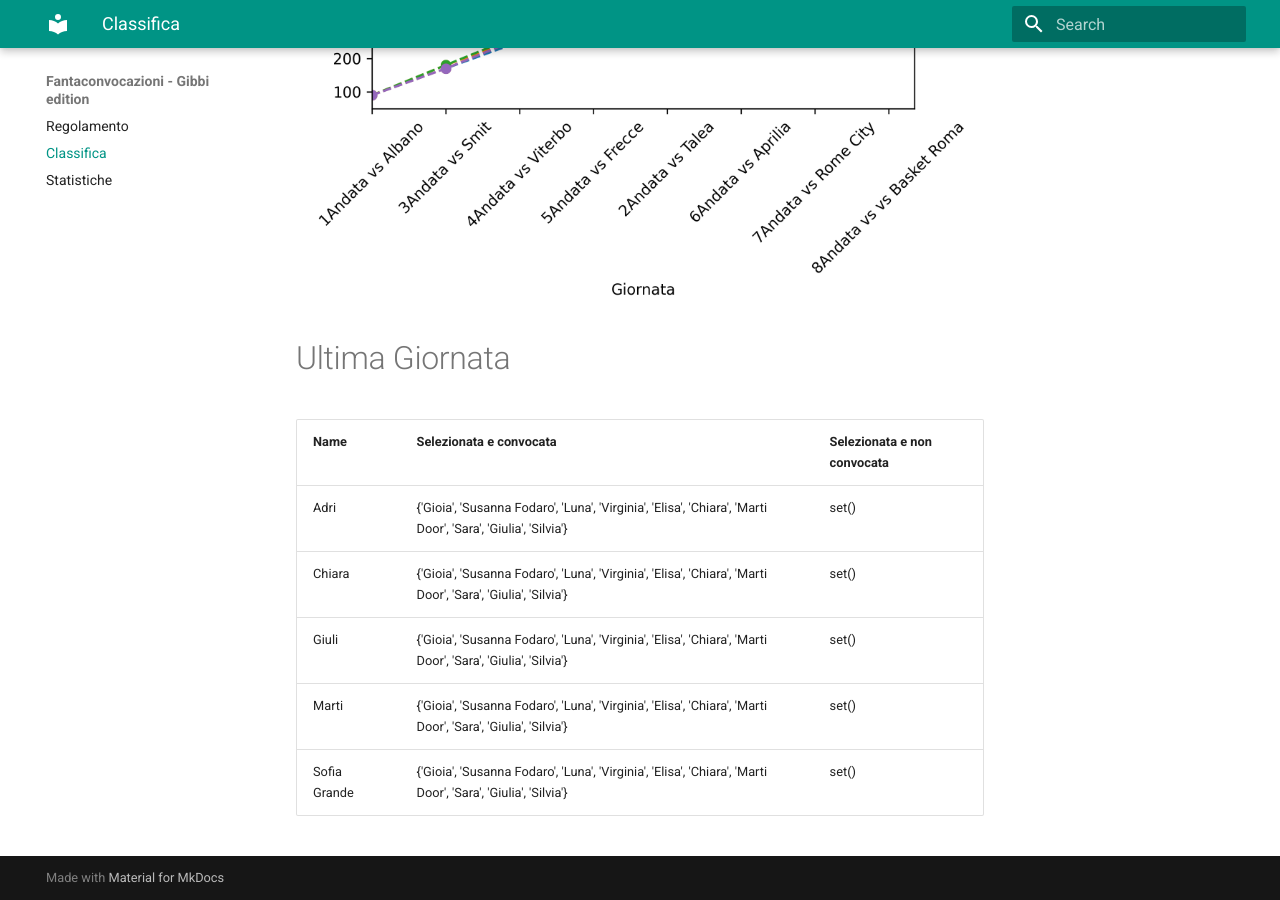
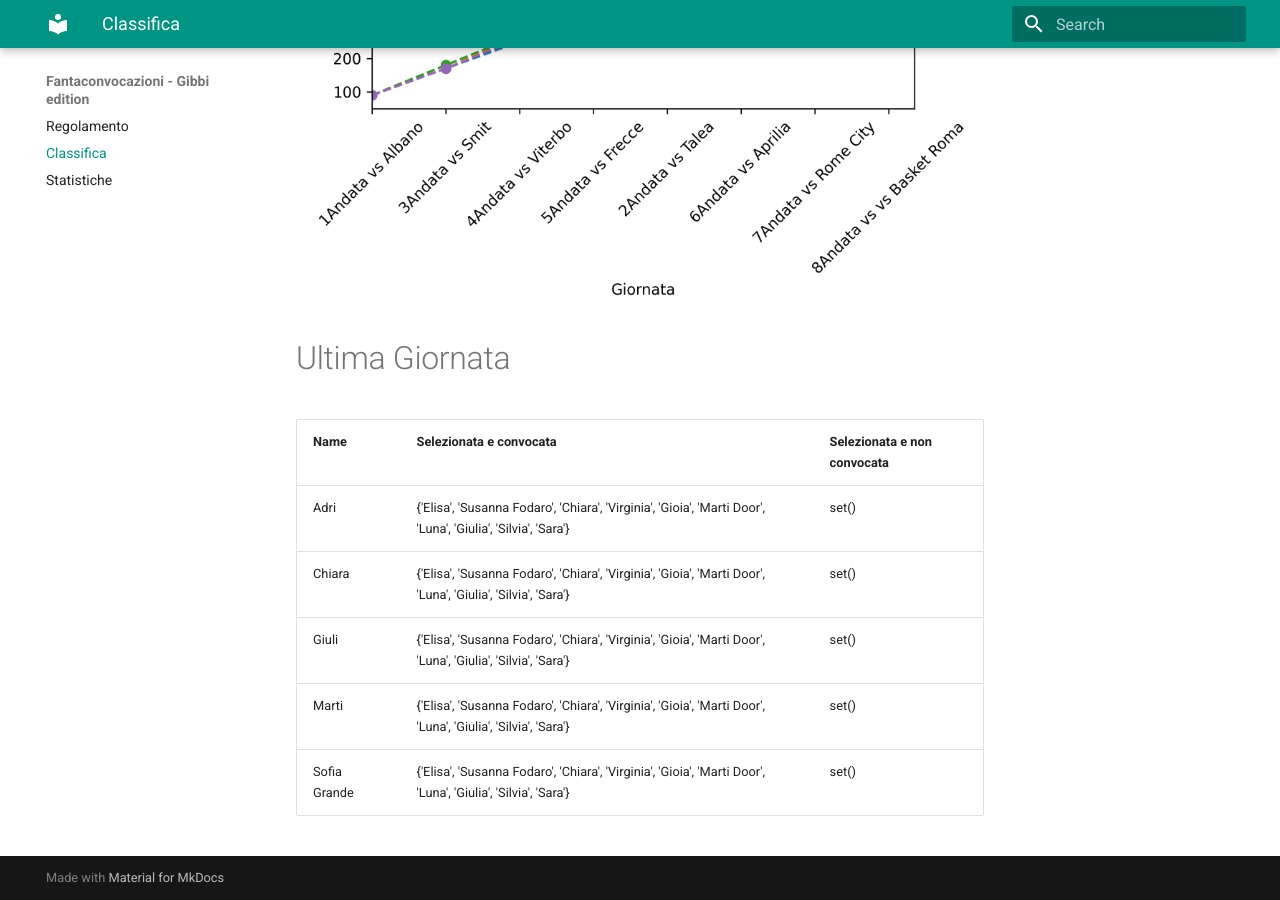
Before and after one commit to martinig94/fantagibbi, an MkDocs documentation site: the page built from docs/Classifica.md, in a window 1280 px wide and 900 px high, scrolled down 810 px. Built offline with MkDocs 1.6.1 and Material for MkDocs 9.7.7, drawn with Linux system fonts in a browser that asks for light colours.

Commit message:
Auto-update from main.py

```diff
--- a/docs/Classifica.md
+++ b/docs/Classifica.md
@@ -18,9 +18,9 @@
 <!-- START_TABLE CORRECT -->
 | Name         | Selezionata e convocata                                                                                      | Selezionata e non convocata   |
 |:-------------|:-------------------------------------------------------------------------------------------------------------|:------------------------------|
-| Adri         | {'Gioia', 'Susanna Fodaro', 'Luna', 'Virginia', 'Elisa', 'Chiara', 'Marti Door', 'Sara', 'Giulia', 'Silvia'} | set()                         |
-| Chiara       | {'Gioia', 'Susanna Fodaro', 'Luna', 'Virginia', 'Elisa', 'Chiara', 'Marti Door', 'Sara', 'Giulia', 'Silvia'} | set()                         |
-| Giuli        | {'Gioia', 'Susanna Fodaro', 'Luna', 'Virginia', 'Elisa', 'Chiara', 'Marti Door', 'Sara', 'Giulia', 'Silvia'} | set()                         |
-| Marti        | {'Gioia', 'Susanna Fodaro', 'Luna', 'Virginia', 'Elisa', 'Chiara', 'Marti Door', 'Sara', 'Giulia', 'Silvia'} | set()                         |
-| Sofia Grande | {'Gioia', 'Susanna Fodaro', 'Luna', 'Virginia', 'Elisa', 'Chiara', 'Marti Door', 'Sara', 'Giulia', 'Silvia'} | set()                         |
+| Adri         | {'Elisa', 'Susanna Fodaro', 'Chiara', 'Virginia', 'Gioia', 'Marti Door', 'Luna', 'Giulia', 'Silvia', 'Sara'} | set()                         |
+| Chiara       | {'Elisa', 'Susanna Fodaro', 'Chiara', 'Virginia', 'Gioia', 'Marti Door', 'Luna', 'Giulia', 'Silvia', 'Sara'} | set()                         |
+| Giuli        | {'Elisa', 'Susanna Fodaro', 'Chiara', 'Virginia', 'Gioia', 'Marti Door', 'Luna', 'Giulia', 'Silvia', 'Sara'} | set()                         |
+| Marti        | {'Elisa', 'Susanna Fodaro', 'Chiara', 'Virginia', 'Gioia', 'Marti Door', 'Luna', 'Giulia', 'Silvia', 'Sara'} | set()                         |
+| Sofia Grande | {'Elisa', 'Susanna Fodaro', 'Chiara', 'Virginia', 'Gioia', 'Marti Door', 'Luna', 'Giulia', 'Silvia', 'Sara'} | set()                         |
 <!-- END_TABLE CORRECT -->
```
